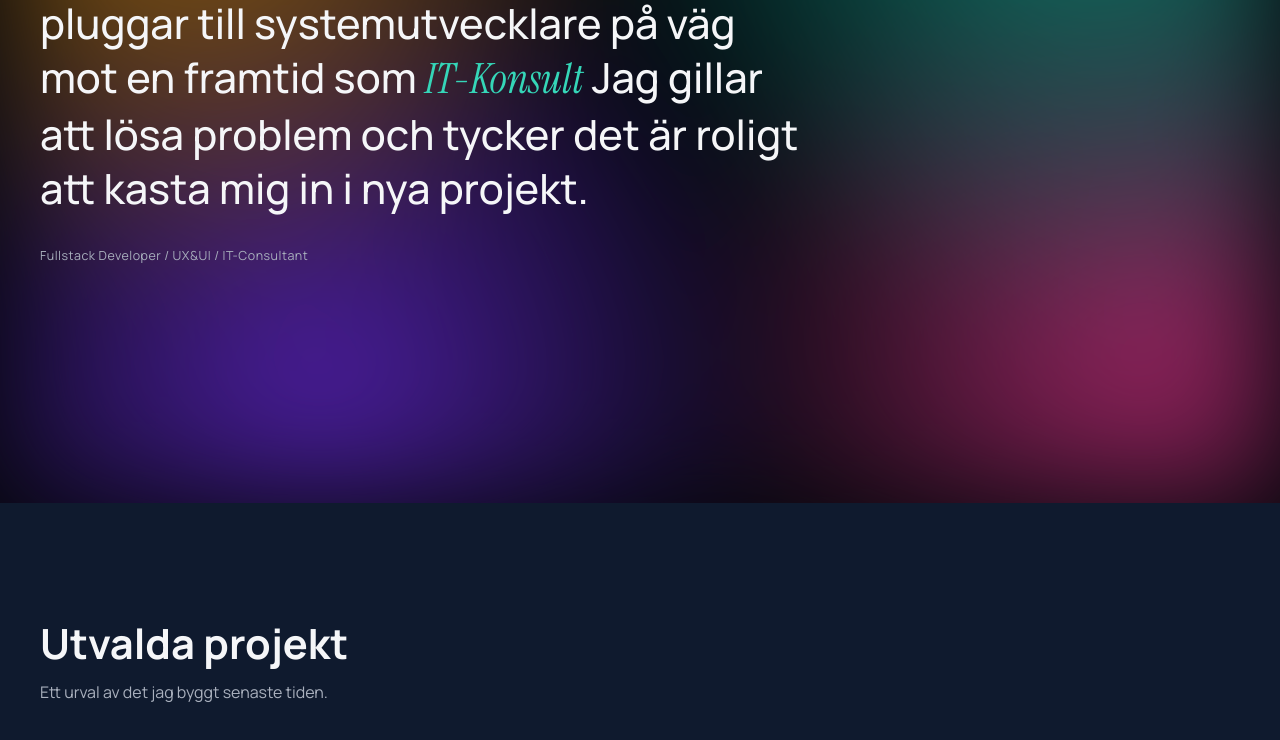
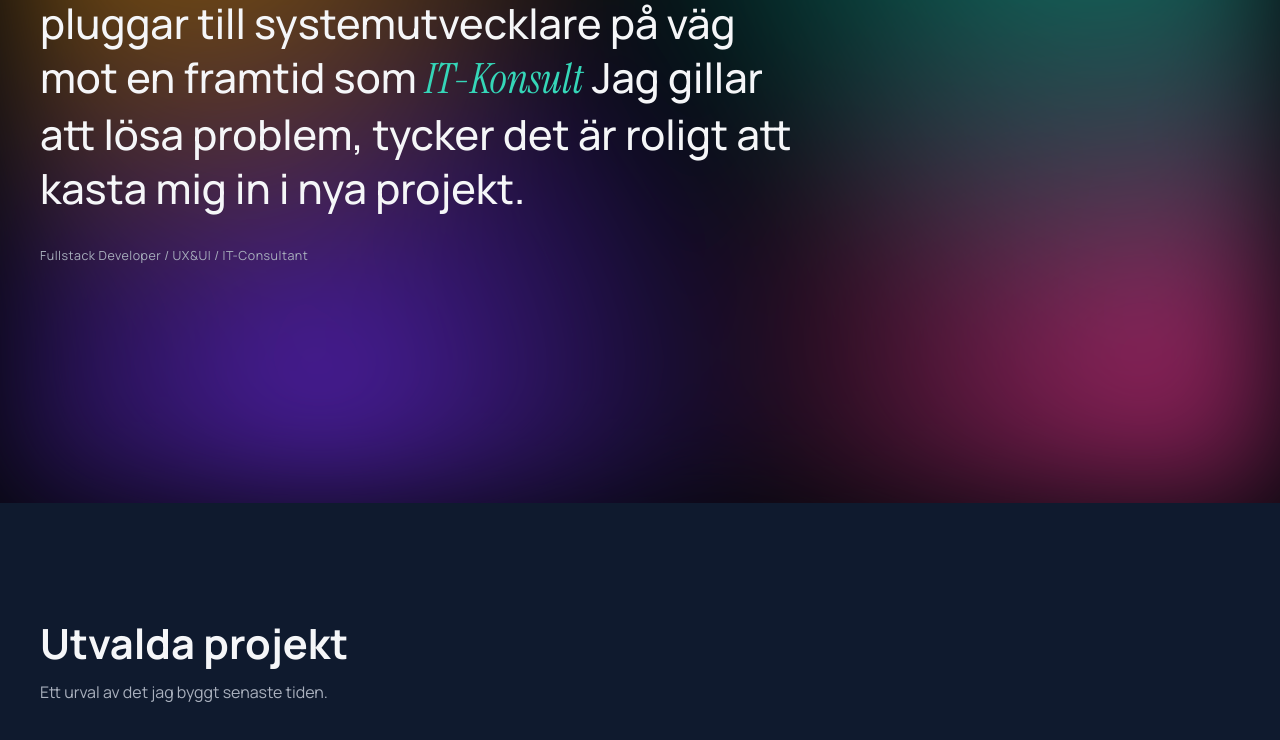
Before and after one commit to PalashZ/Portfolio-Palash, a plain HTML site: page index.html in a window 1280 px wide. Shown: the part 1097-1837 px from the top of the page. Drawn offline with Linux system fonts and the light colour scheme.

Commit message:
Nu borde lnäken ändras

```diff
--- a/index.html
+++ b/index.html
@@ -55,7 +55,7 @@
                 Jag heter <strong>Palash Zolfaghari</strong>,  och jag pluggar till
                 systemutvecklare på väg mot en framtid som
                 <em class="intro-accent">IT-Konsult</em>
-                Jag gillar att lösa problem och tycker det är roligt
+                Jag gillar att lösa problem, tycker det är roligt
                 att kasta mig in i nya projekt.
             </p>
             <p class="intro-tags">Fullstack Developer / UX&amp;UI / IT-Consultant</p>
```
